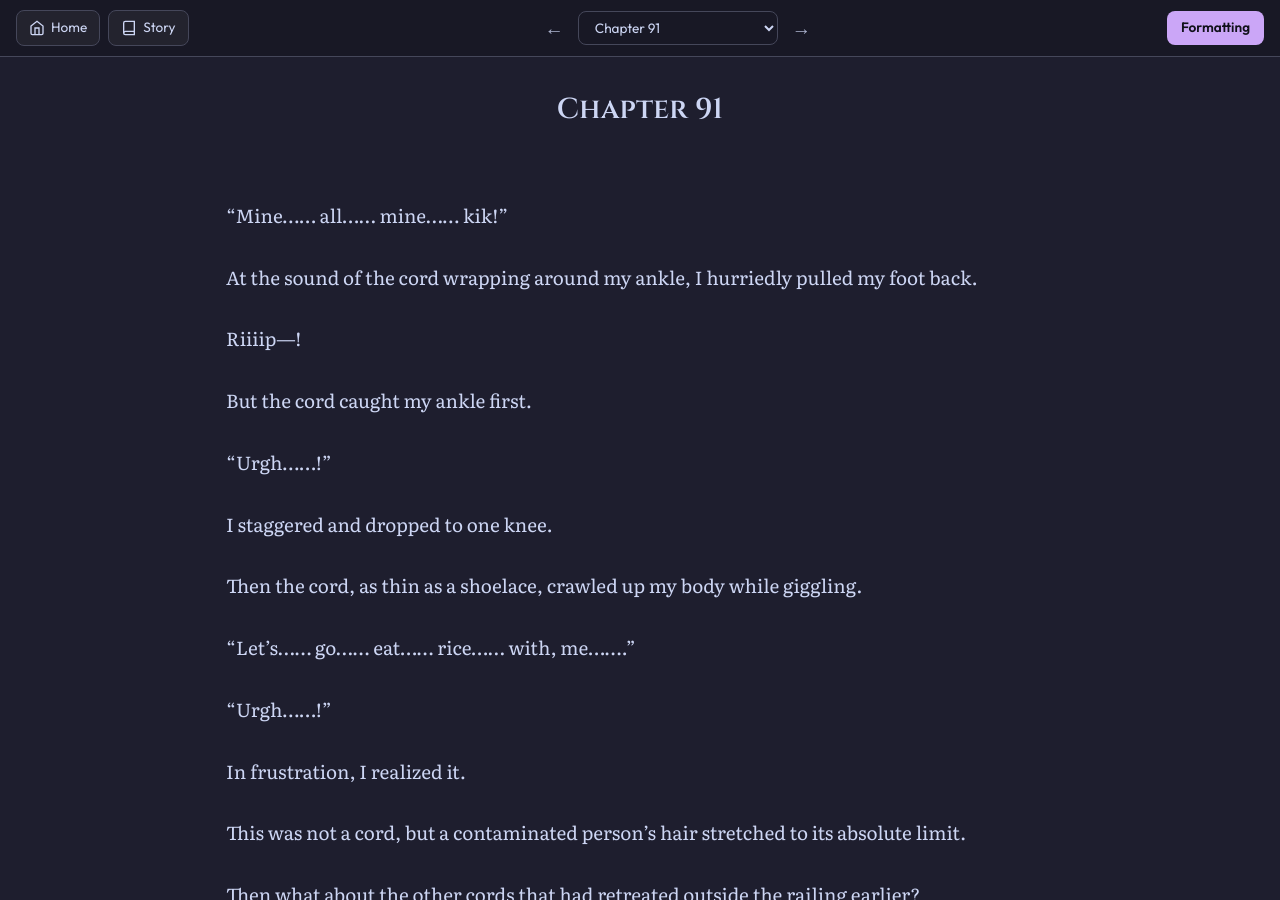
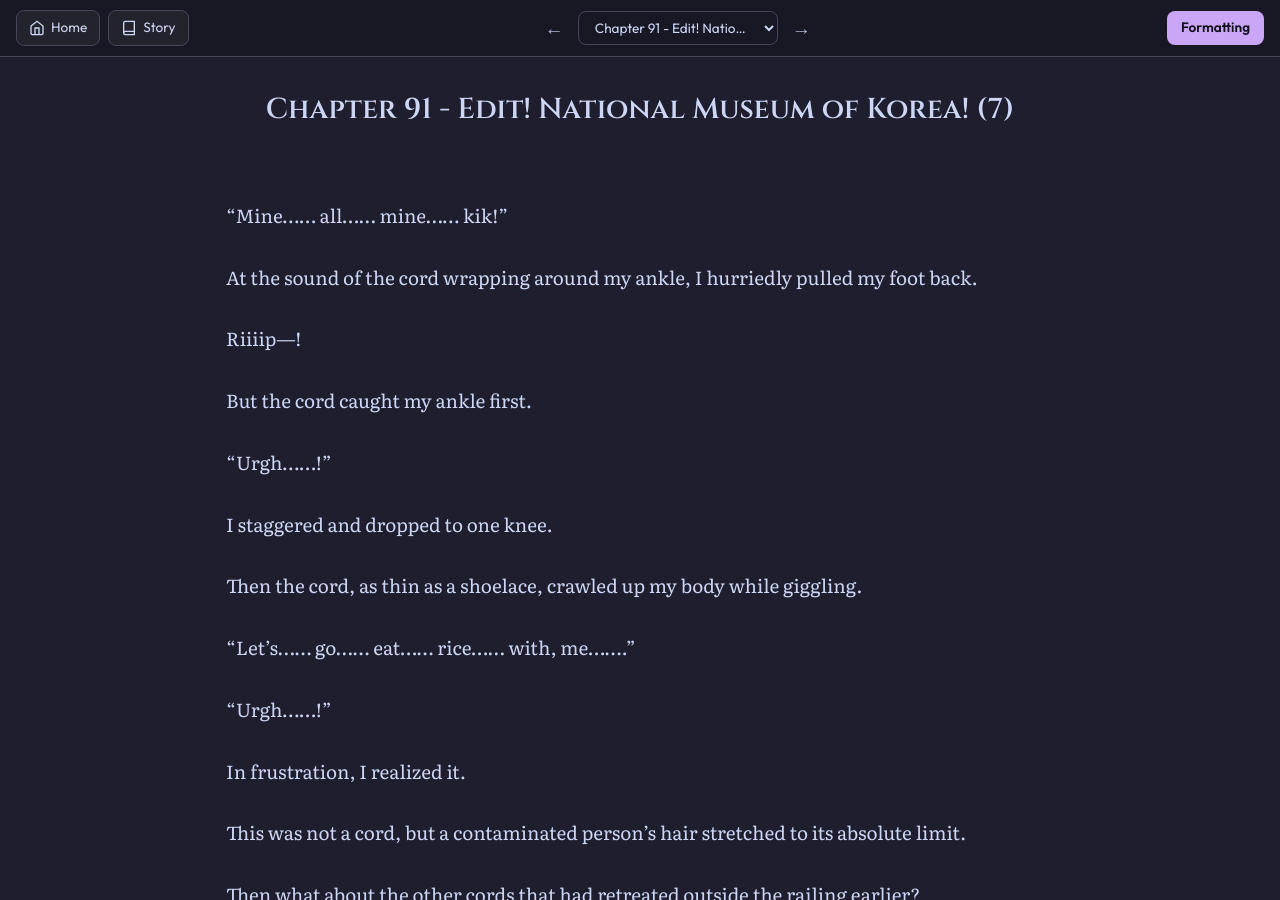
Before and after one commit to soleumn/soleumn.github.io, a Jekyll site: the page built from _chapters/esg/ch91.md, in a window 1280 px wide and 900 px high. Built offline with Jekyll 4.4.1, drawn with Linux system fonts in a browser that asks for light colours; comment, search, counter and statistics services are not loaded.

Commit message:
Update ch91.md

```diff
--- a/_chapters/esg/ch91.md
+++ b/_chapters/esg/ch91.md
@@ -1,5 +1,5 @@
 ---
-title: "Chapter 91"
+title: "Chapter 91 - Edit! National Museum of Korea! (7)"
 categories: esg
 capitulo: 91
 ---
```
